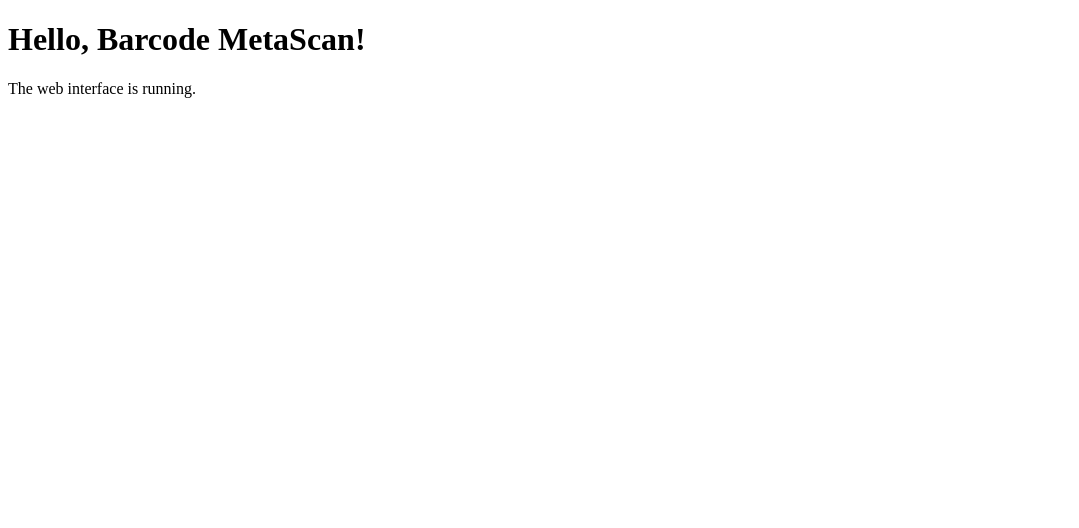
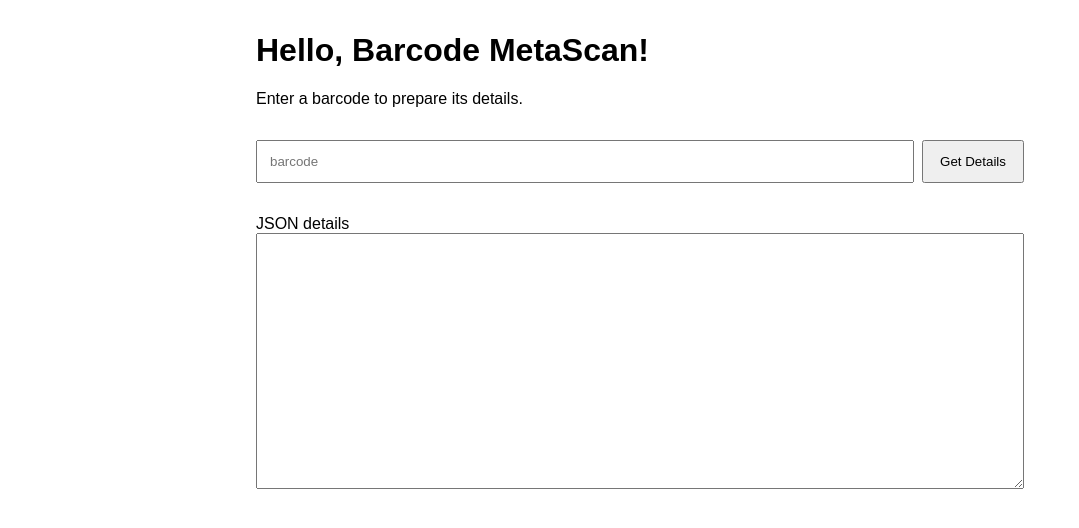
Before and after one commit to Srinivasa-Book-Sellers/barcode-metascan, a plain HTML site: page ui_web/index.html in a window 1280 px wide. Shown: the whole page, without its empty margins (0-1079 px from the left). Drawn offline with Linux system fonts and the light colour scheme.

Commit message:
feat: add barcode details form (#4)

```diff
--- /dev/null
+++ b/ui_web/app.mjs
@@ -0,0 +1,14 @@
+export function formatBarcodeDetails(barcode) {
+  return JSON.stringify({ barcode: barcode.trim() }, null, 2);
+}
+
+if (typeof document !== "undefined") {
+  const form = document.getElementById("barcode-form");
+  const barcode = document.getElementById("barcode");
+  const details = document.getElementById("details");
+
+  form.addEventListener("submit", (event) => {
+    event.preventDefault();
+    details.value = formatBarcodeDetails(barcode.value);
+  });
+}
--- a/ui_web/index.html
+++ b/ui_web/index.html
@@ -4,11 +4,57 @@
     <meta charset="UTF-8" />
     <meta name="viewport" content="width=device-width, initial-scale=1.0" />
     <title>Barcode MetaScan</title>
+    <style>
+      body {
+        font-family: sans-serif;
+        margin: 2rem;
+      }
+
+      main {
+        max-width: 48rem;
+        margin: 0 auto;
+      }
+
+      form {
+        display: flex;
+        gap: 0.5rem;
+        margin: 2rem 0;
+      }
+
+      input {
+        flex: 1;
+        min-width: 0;
+        padding: 0.75rem;
+      }
+
+      button {
+        padding: 0.75rem 1rem;
+        cursor: pointer;
+      }
+
+      textarea {
+        box-sizing: border-box;
+        width: 100%;
+        min-height: 16rem;
+        padding: 0.75rem;
+        resize: vertical;
+      }
+    </style>
   </head>
   <body>
     <main>
       <h1>Hello, Barcode MetaScan!</h1>
-      <p>The web interface is running.</p>
+      <p>Enter a barcode to prepare its details.</p>
+
+      <form id="barcode-form">
+        <input id="barcode" name="barcode" type="text" placeholder="barcode" aria-label="Barcode" />
+        <button type="submit">Get Details</button>
+      </form>
+
+      <label for="details">JSON details</label>
+      <textarea id="details" readonly aria-label="JSON details"></textarea>
     </main>
+
+    <script type="module" src="app.mjs"></script>
   </body>
 </html>
```
Also changed, not shown: ui_web/app.test.mjs (added, +44 -0 lines), .github/workflows/web-check.yml, ui_web/README.md.
